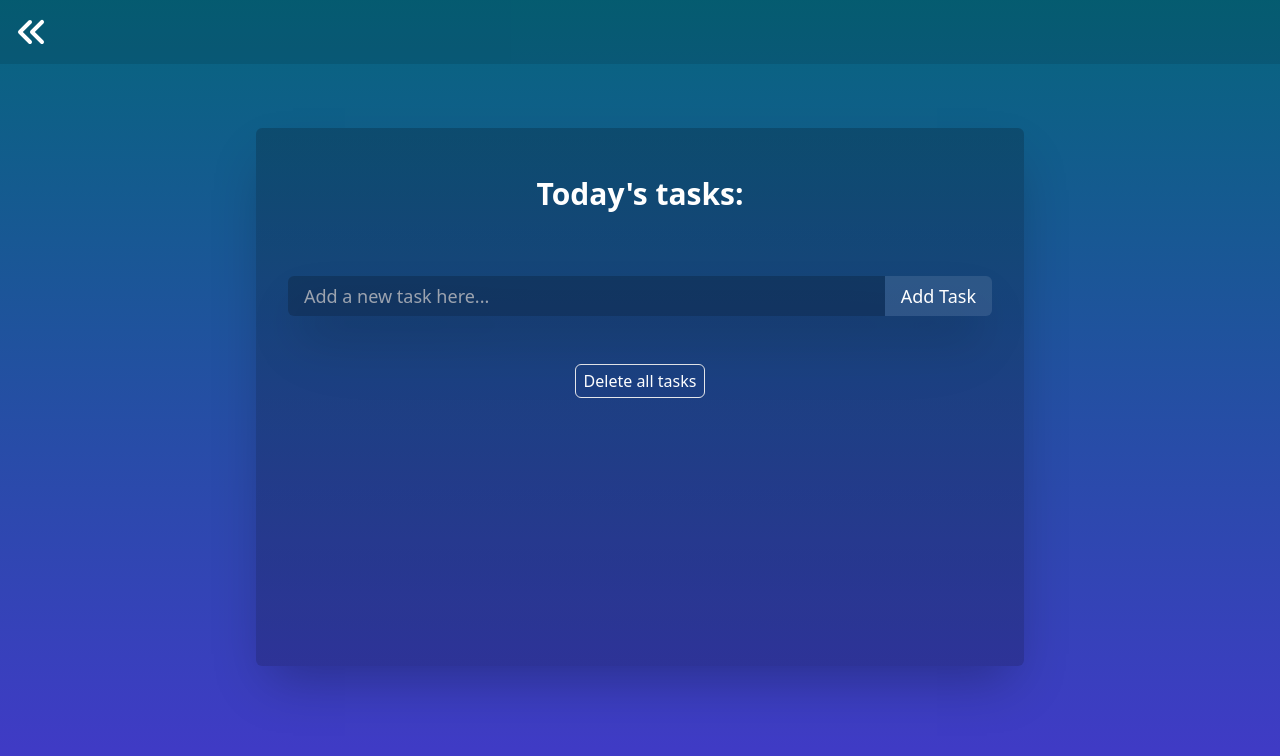
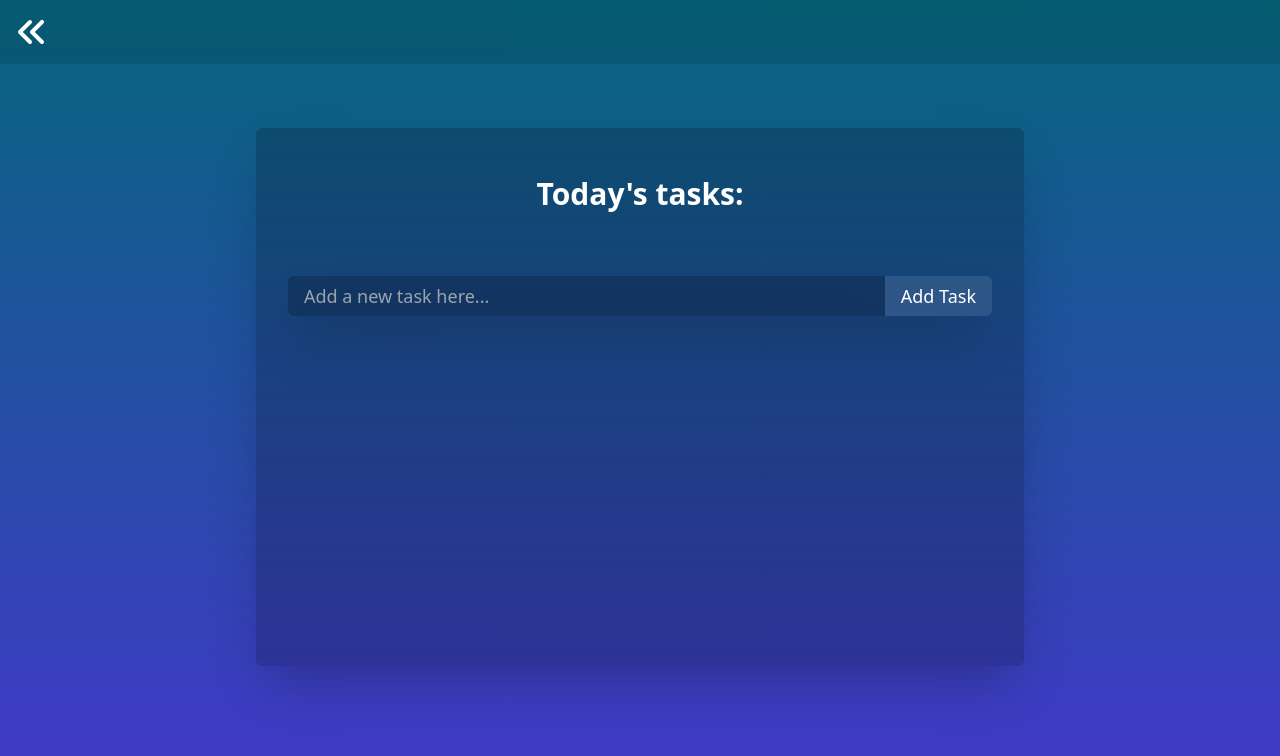
Before and after one commit to n4xz/tools-app, a React (Create React App) app: page /todo in a window 1280 px wide. Shown: the top 756 px of the page. Built offline with nearby package versions, Linux system fonts and the light colour scheme.

Commit message:
small fixes in the todolist

```diff
--- a/src/pages/Todo List/Todo.jsx
+++ b/src/pages/Todo List/Todo.jsx
@@ -1,7 +1,7 @@
+import { motion } from 'framer-motion'
 import { useState } from 'react'
 import Navbar from './components/Navbar'
 import { Task } from './components/Task'
-import { motion } from 'framer-motion'
 
 export default function Todo() {
 	const [todoList, setTodoList] = useState([])
@@ -71,13 +71,15 @@ export default function Todo() {
 							Add Task
 						</button>
 					</div>
+					{todoList.length > 0 && (
 						<button
 							onClick={clearTasks}
 							className='w-fit rounded-md border px-2 py-1 transition-all duration-100 ease-in-out active:bg-white active:text-black md:hover:bg-white md:hover:text-black md:hover:drop-shadow-lg'
 						>
 							Delete all tasks
 						</button>
-					{(todoList.length > 0) && (
+					)}
+					{todoList.length > 0 && (
 						<ul className='min-w-full rounded-md bg-black/20 p-4 pb-8'>
 							<p className='pb-5'>Tasks you need to complete:</p>
 							{todoList.map((task) => {
@@ -92,7 +94,6 @@ export default function Todo() {
 								)
 							})}
 						</ul>
-
 					)}
 				</motion.div>
 			</div>
```
Lines whose indentation alone changed are shown as unchanged.
